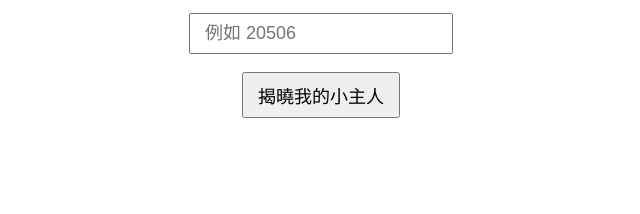
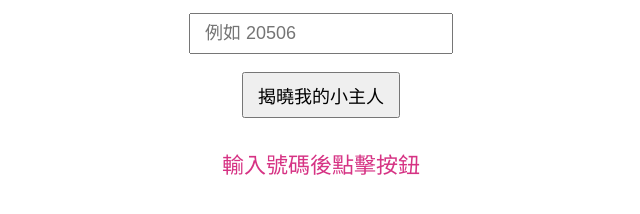
Before and after one commit to 20506cupnoodle-bit/newchristmas-draw, a plain HTML site: page index.html in a window 1280 px wide. Shown: the part 164-378 px from the top of the page, without its empty margins (319-959 px from the left). Drawn offline with Linux system fonts and the light colour scheme.

Commit message:
Update index.html

```diff
--- a/index.html
+++ b/index.html
@@ -22,6 +22,8 @@
 <input id="codeInput" placeholder="例如 20506" />
 <br><br>
 <button id="drawBtn">揭曉我的小主人</button>
+
+<p id="result">輸入號碼後點擊按鈕</p>
 
 <div id="result"></div>
 
```
